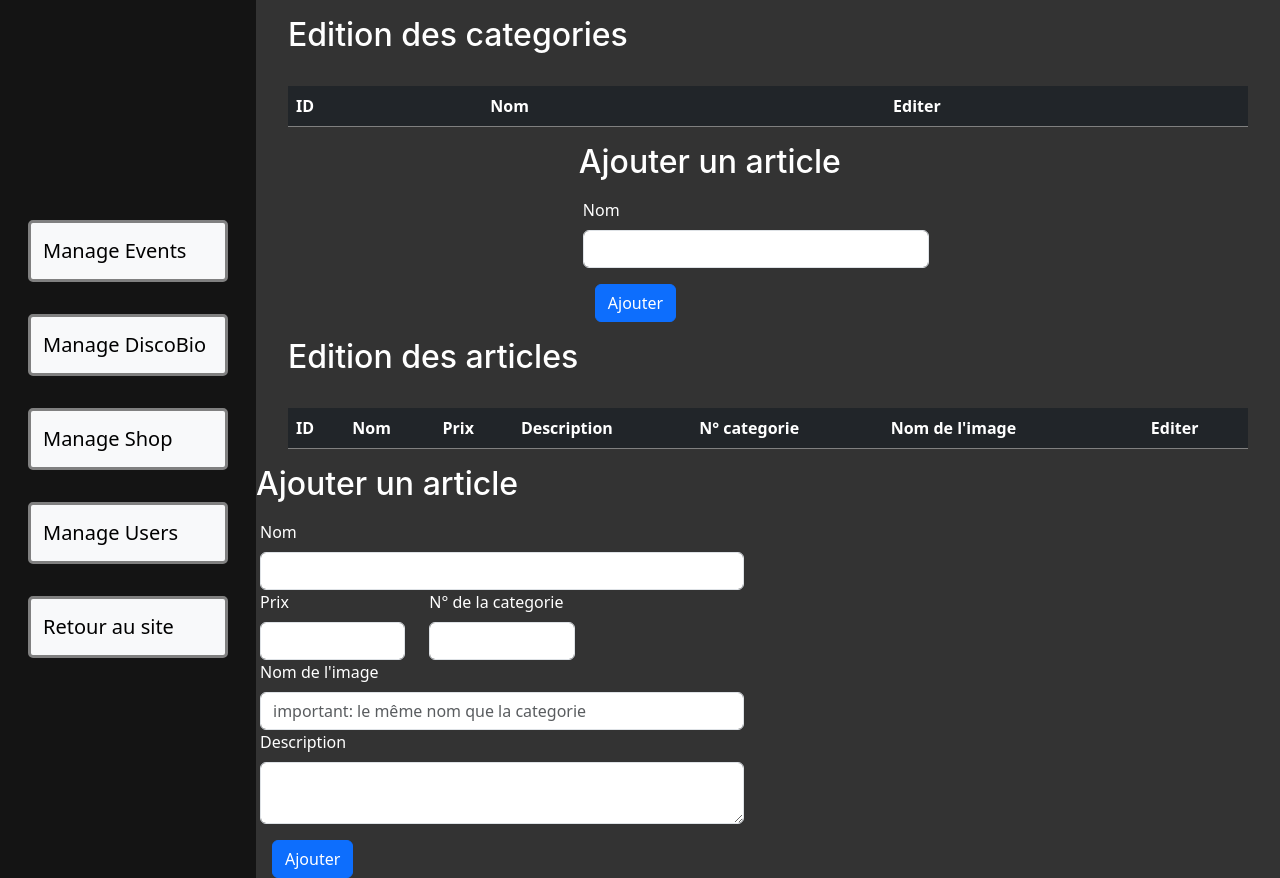
After one commit to Julio-Compressor/RESOW, a PHP site: template src/View/Admin/Shop/adminShop.html.twig in a window 1280 px wide. The commit adds this page. Run offline with PHP 8.4, Linux system fonts and the light colour scheme; the template is opened without the code that fills it, so the values that code supplies are empty; some libraries are stand-ins or nearby versions.

Commit message:
page admin shop terminé

```diff
--- /dev/null
+++ b/src/View/Admin/Shop/adminShop.html.twig
@@ -0,0 +1,111 @@
+{% extends 'layoutAdmin.html.twig' %}
+
+{% block content %}
+<div class="modify-category">
+    <h1>Edition des categories</h1>
+        <table class="table table-dark table-striped">
+            <thead>
+                <tr>
+                    <th scope="col">ID</th>
+                    <th scope="col">Nom</th>
+                    <th scope="col"></th>
+                    <th scope="col">Editer</th>
+                </tr>
+            </thead>
+        <tbody>
+        {% for category in categories %}
+        <tr>
+            <td>{{ category.id }}</td>
+            <td>{{ category.name }}</td>
+            <td><a href="shop/deleteCategory?id={{category.id}}">Delete</a></td>
+            <td><a href="shop/editCategory?id={{category.id}}">Edit</a></td>
+        </tr>
+        {% endfor %}
+        </tbody>
+    </table>
+</div>
+<div class="add-categoty">
+    <h1>Ajouter un article</h1>
+        <form action="shop/addCategory" method="post" class="row g-3">
+            <div class="row">
+                <div class="col-md-12">
+                    <label for="name" class="form-label">Nom</label>
+                    <input type="text" name="name" class="form-control" id="name" required>
+                </div>
+            </div>
+            <div class="col-md-12">
+                <button class="btn btn-primary" type="submit">Ajouter</button>
+            </div>
+        </form>
+
+</div>
+<div class="modify-article">
+    <h1>Edition des articles</h1>
+        <table class="table table-dark table-striped">
+            <thead>
+                <tr>
+                    <th scope="col">ID</th>
+                    <th scope="col">Nom</th>
+                    <th scope="col">Prix</th>
+                    <th scope="col">Description</th>
+                    <th scope="col">N° categorie</th>
+                    <th scope="col">Nom de l'image</th>
+                    <th scope="col"></th>
+                    <th scope="col">Editer</th>
+                </tr>
+            </thead>
+        <tbody>
+        {% for article in articles %}
+        <tr>
+            <td>{{ article.id }}</td>
+            <td>{{ article.name }}</td>
+            <td>{{ article.price }} </td>
+            <td>{{ article.description }}</td>
+            <td>{{ article.category_id }}</td>
+            <td>{{ article.img_name }}</td>
+            <td><a href="shop/delete?id={{article.id}}">Delete</a></td>
+            <td><a href="shop/edit?id={{article.id}}">Edit</a></td>
+        </tr>
+        {% endfor %}
+        </tbody>
+    </table>
+</div>
+<div class="add-article">
+    <h1>Ajouter un article</h1>
+        <form action="shop/add" method="post" class="row g-3">
+            <div class="row">
+                <div class="col-md-6">
+                    <label for="name" class="form-label">Nom</label>
+                    <input type="text" name="name" class="form-control" id="name" aria-describedby="ville"required>
+                </div>
+            </div>
+            <div class="row">
+                <div class="col-md-2">
+                    <label for="price" class="form-label">Prix</label>
+                    <input type="text" name="price" class="form-control" id="price"  required>
+                </div>
+                <div class="col-md-2">
+                    <label for="category_id" class="form-label">N° de la categorie</label>
+                    <input type="number" name="category_id" class="form-control" id="category_id" required>
+                </div>
+            </div>
+            <div class="row">
+                <div class="col-md-6">
+                    <label for="img_name" class="form-label">Nom de l'image</label>
+                    <input type="text" name="img_name" class="form-control" id="img_name" aria-describedby="ville" placeholder="important: le même nom que la categorie" required>
+                </div>
+            </div>
+            <div class="row">
+                <div class="col-md-6">
+                    <label for="description" class="form-label">Description</label>
+                    <textarea type="textarea" name="description" class="form-control" id="description" ></textarea>
+                </div>
+            </div>
+            <div class="col-md-12">
+                <button class="btn btn-primary" type="submit">Ajouter</button>
+            </div>
+
+        </form>
+
+</div>
+{% endblock %}
```
Also changed, not shown: src/Controller/AdminShopController.php (added, +110 -0 lines), src/Model/ShopManager.php (+67 -0 lines), src/View/Admin/Shop/editShop.html.twig (added, +31 -0 lines), src/View/Admin/Shop/editShopCategory.html.twig (added, +23 -0 lines), src/routes.php (+12 -1 lines).
